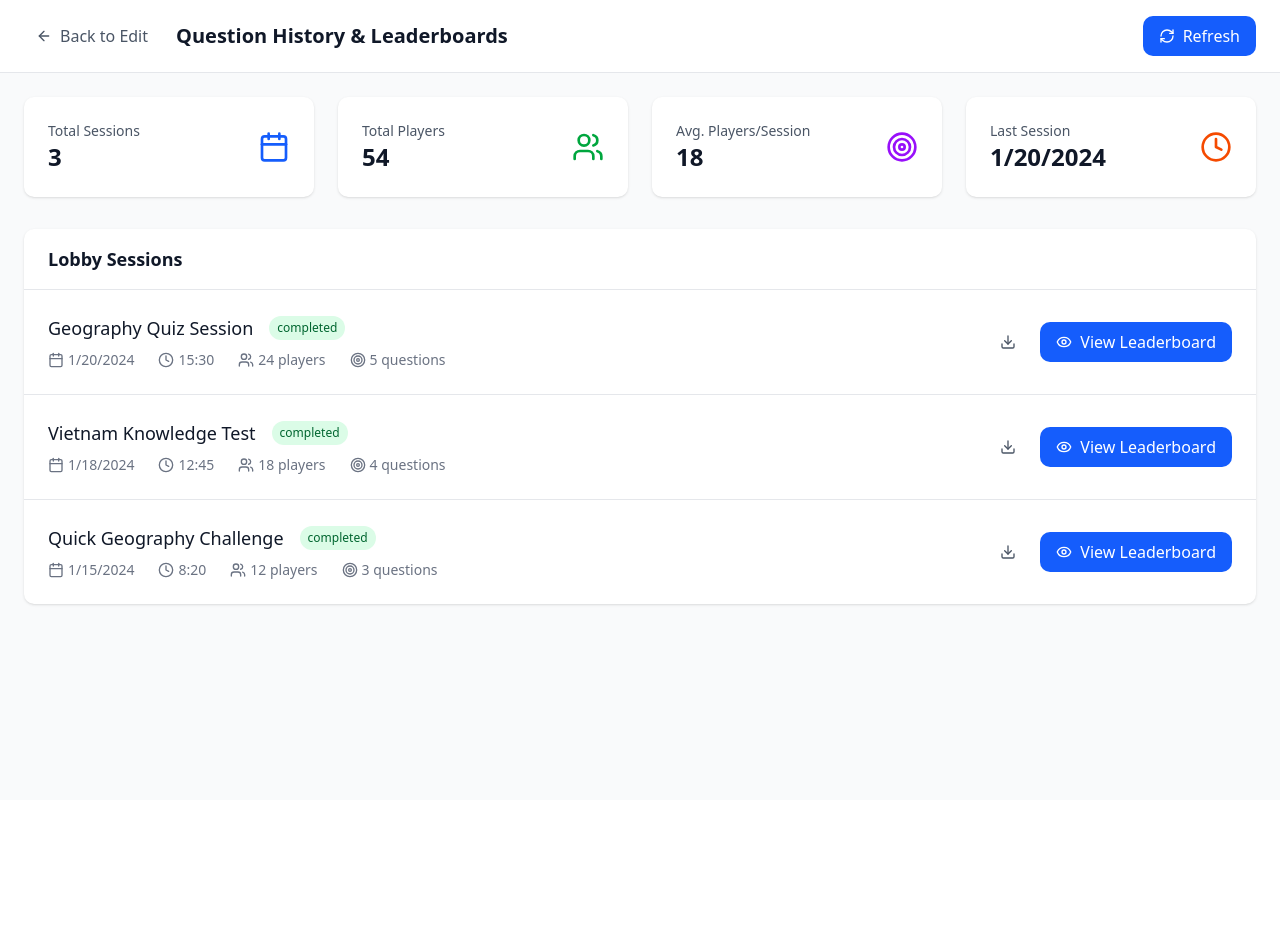
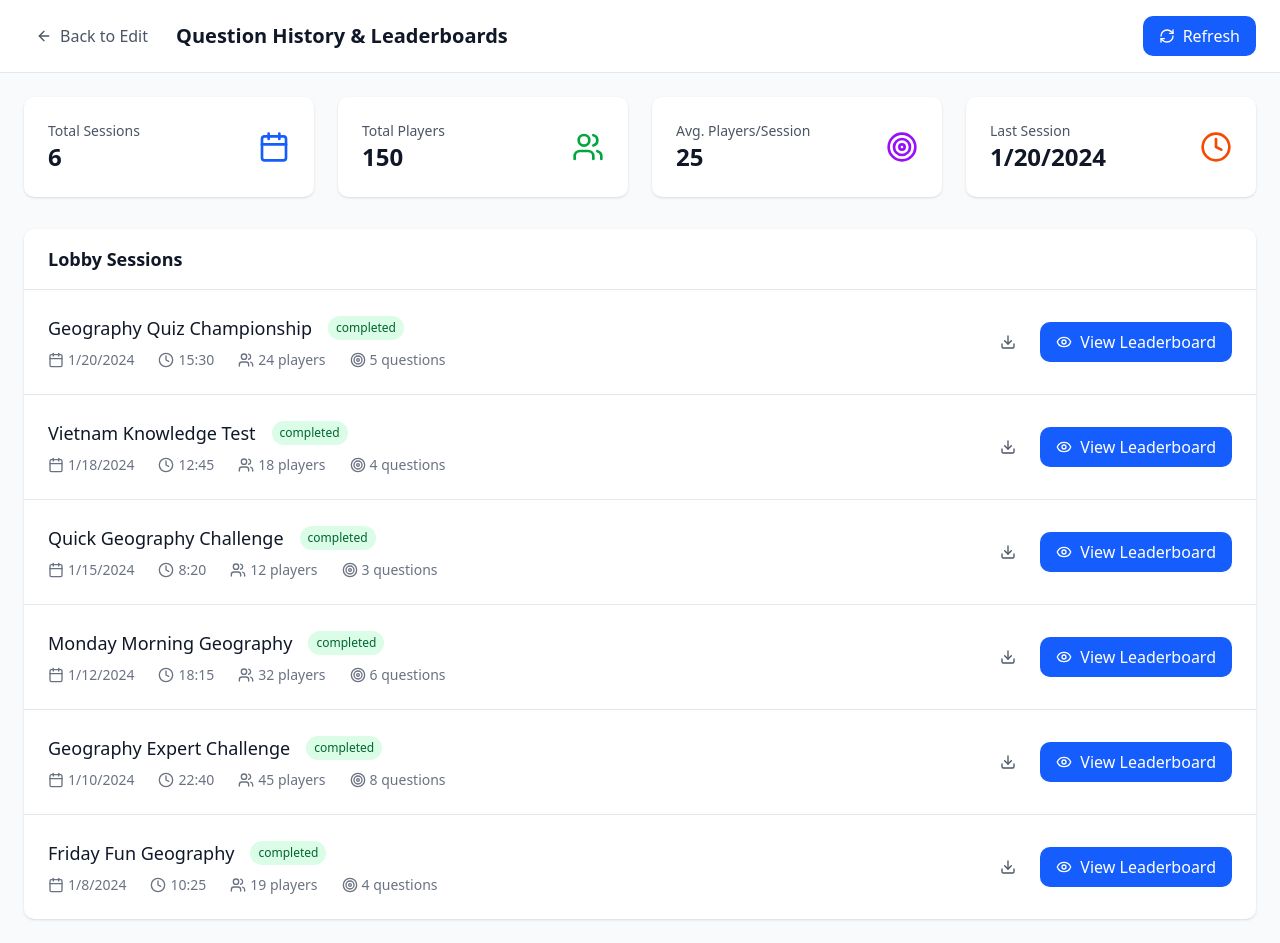
Before and after one commit to nguyenhieutrung97/kahoot, a Next.js app: page /admin/question/1/history in a window 1280 px wide. Before the commit the page ends 800 px from the top, so only its background shows below. Built offline with nearby package versions, Linux system fonts and the light colour scheme.

Commit message:
Enhance history page with more comprehensive example data
cgen-83b6e68034e74385bce1f6c7cf2e1757

```diff
--- a/src/app/admin/question/[id]/history/page.tsx
+++ b/src/app/admin/question/[id]/history/page.tsx
@@ -44,7 +44,7 @@ export default function QuestionHistoryPage() {
   const sessions: LobbySession[] = [
     {
       id: '1',
-      name: 'Geography Quiz Session',
+      name: 'Geography Quiz Championship',
       date: '2024-01-20',
       duration: '15:30',
       totalPlayers: 24,
@@ -56,6 +56,9 @@ export default function QuestionHistoryPage() {
         { id: '3', name: 'David Chen', score: 4650, correctAnswers: 4, totalAnswers: 5, avgResponseTime: 1.9 },
         { id: '4', name: 'Sarah Wilson', score: 4580, correctAnswers: 4, totalAnswers: 5, avgResponseTime: 2.1 },
         { id: '5', name: 'Mike Brown', score: 4200, correctAnswers: 4, totalAnswers: 5, avgResponseTime: 3.2 },
+        { id: '6', name: 'Jennifer Lee', score: 4100, correctAnswers: 3, totalAnswers: 5, avgResponseTime: 3.8 },
+        { id: '7', name: 'Robert Taylor', score: 3950, correctAnswers: 3, totalAnswers: 5, avgResponseTime: 4.1 },
+        { id: '8', name: 'Lisa Anderson', score: 3800, correctAnswers: 3, totalAnswers: 5, avgResponseTime: 4.5 }
       ]
     },
     {
@@ -67,11 +70,12 @@ export default function QuestionHistoryPage() {
       status: 'completed',
       questionsUsed: 4,
       leaderboard: [
-        { id: '6', name: 'Emma Davis', score: 3890, correctAnswers: 4, totalAnswers: 4, avgResponseTime: 2.5 },
-        { id: '7', name: 'John Smith', score: 3750, correctAnswers: 3, totalAnswers: 4, avgResponseTime: 2.8 },
-        { id: '8', name: 'Lisa Wang', score: 3680, correctAnswers: 3, totalAnswers: 4, avgResponseTime: 3.1 },
-        { id: '9', name: 'Tom Miller', score: 3420, correctAnswers: 3, totalAnswers: 4, avgResponseTime: 3.5 },
-        { id: '10', name: 'Anna Lee', score: 3200, correctAnswers: 2, totalAnswers: 4, avgResponseTime: 4.2 },
+        { id: '9', name: 'Emma Davis', score: 3890, correctAnswers: 4, totalAnswers: 4, avgResponseTime: 2.5 },
+        { id: '10', name: 'John Smith', score: 3750, correctAnswers: 3, totalAnswers: 4, avgResponseTime: 2.8 },
+        { id: '11', name: 'Lisa Wang', score: 3680, correctAnswers: 3, totalAnswers: 4, avgResponseTime: 3.1 },
+        { id: '12', name: 'Tom Miller', score: 3420, correctAnswers: 3, totalAnswers: 4, avgResponseTime: 3.5 },
+        { id: '13', name: 'Anna Lee', score: 3200, correctAnswers: 2, totalAnswers: 4, avgResponseTime: 4.2 },
+        { id: '14', name: 'Kevin Park', score: 2980, correctAnswers: 2, totalAnswers: 4, avgResponseTime: 4.8 }
       ]
     },
     {
@@ -83,9 +87,64 @@ export default function QuestionHistoryPage() {
       status: 'completed',
       questionsUsed: 3,
       leaderboard: [
-        { id: '11', name: 'Chris Taylor', score: 2950, correctAnswers: 3, totalAnswers: 3, avgResponseTime: 1.8 },
-        { id: '12', name: 'Rachel Green', score: 2850, correctAnswers: 3, totalAnswers: 3, avgResponseTime: 2.2 },
-        { id: '13', name: 'Mark Johnson', score: 2700, correctAnswers: 2, totalAnswers: 3, avgResponseTime: 2.5 },
+        { id: '15', name: 'Chris Taylor', score: 2950, correctAnswers: 3, totalAnswers: 3, avgResponseTime: 1.8 },
+        { id: '16', name: 'Rachel Green', score: 2850, correctAnswers: 3, totalAnswers: 3, avgResponseTime: 2.2 },
+        { id: '17', name: 'Mark Johnson', score: 2700, correctAnswers: 2, totalAnswers: 3, avgResponseTime: 2.5 },
+        { id: '18', name: 'Sophie Chen', score: 2650, correctAnswers: 2, totalAnswers: 3, avgResponseTime: 2.8 },
+        { id: '19', name: 'Jake Williams', score: 2400, correctAnswers: 2, totalAnswers: 3, avgResponseTime: 3.2 }
+      ]
+    },
+    {
+      id: '4',
+      name: 'Monday Morning Geography',
+      date: '2024-01-12',
+      duration: '18:15',
+      totalPlayers: 32,
+      status: 'completed',
+      questionsUsed: 6,
+      leaderboard: [
+        { id: '20', name: 'Oliver Martinez', score: 5940, correctAnswers: 6, totalAnswers: 6, avgResponseTime: 2.1 },
+        { id: '21', name: 'Isabella Rodriguez', score: 5820, correctAnswers: 6, totalAnswers: 6, avgResponseTime: 2.4 },
+        { id: '22', name: 'Ethan Thompson', score: 5750, correctAnswers: 5, totalAnswers: 6, avgResponseTime: 1.9 },
+        { id: '23', name: 'Sophia Kim', score: 5680, correctAnswers: 5, totalAnswers: 6, avgResponseTime: 2.2 },
+        { id: '24', name: 'Lucas Wright', score: 5520, correctAnswers: 5, totalAnswers: 6, avgResponseTime: 2.7 },
+        { id: '25', name: 'Ava Mitchell', score: 5400, correctAnswers: 4, totalAnswers: 6, avgResponseTime: 3.1 },
+        { id: '26', name: 'Noah Garcia', score: 5200, correctAnswers: 4, totalAnswers: 6, avgResponseTime: 3.5 }
+      ]
+    },
+    {
+      id: '5',
+      name: 'Geography Expert Challenge',
+      date: '2024-01-10',
+      duration: '22:40',
+      totalPlayers: 45,
+      status: 'completed',
+      questionsUsed: 8,
+      leaderboard: [
+        { id: '27', name: 'Madison Cooper', score: 7850, correctAnswers: 8, totalAnswers: 8, avgResponseTime: 1.8 },
+        { id: '28', name: 'Carter Adams', score: 7720, correctAnswers: 8, totalAnswers: 8, avgResponseTime: 2.1 },
+        { id: '29', name: 'Zoe Bennett', score: 7650, correctAnswers: 7, totalAnswers: 8, avgResponseTime: 1.9 },
+        { id: '30', name: 'Logan Foster', score: 7580, correctAnswers: 7, totalAnswers: 8, avgResponseTime: 2.3 },
+        { id: '31', name: 'Lily Hayes', score: 7420, correctAnswers: 7, totalAnswers: 8, avgResponseTime: 2.6 },
+        { id: '32', name: 'Mason Brooks', score: 7200, correctAnswers: 6, totalAnswers: 8, avgResponseTime: 2.9 },
+        { id: '33', name: 'Harper Powell', score: 7100, correctAnswers: 6, totalAnswers: 8, avgResponseTime: 3.2 },
+        { id: '34', name: 'Jackson Reed', score: 6950, correctAnswers: 6, totalAnswers: 8, avgResponseTime: 3.5 }
+      ]
+    },
+    {
+      id: '6',
+      name: 'Friday Fun Geography',
+      date: '2024-01-08',
+      duration: '10:25',
+      totalPlayers: 19,
+      status: 'completed',
+      questionsUsed: 4,
+      leaderboard: [
+        { id: '35', name: 'Scarlett Torres', score: 3920, correctAnswers: 4, totalAnswers: 4, avgResponseTime: 2.2 },
+        { id: '36', name: 'Hunter Murphy', score: 3850, correctAnswers: 4, totalAnswers: 4, avgResponseTime: 2.5 },
+        { id: '37', name: 'Layla Rivera', score: 3780, correctAnswers: 3, totalAnswers: 4, avgResponseTime: 2.8 },
+        { id: '38', name: 'Grayson Cook', score: 3650, correctAnswers: 3, totalAnswers: 4, avgResponseTime: 3.1 },
+        { id: '39', name: 'Victoria Bailey', score: 3520, correctAnswers: 3, totalAnswers: 4, avgResponseTime: 3.4 }
       ]
     }
   ];
```
